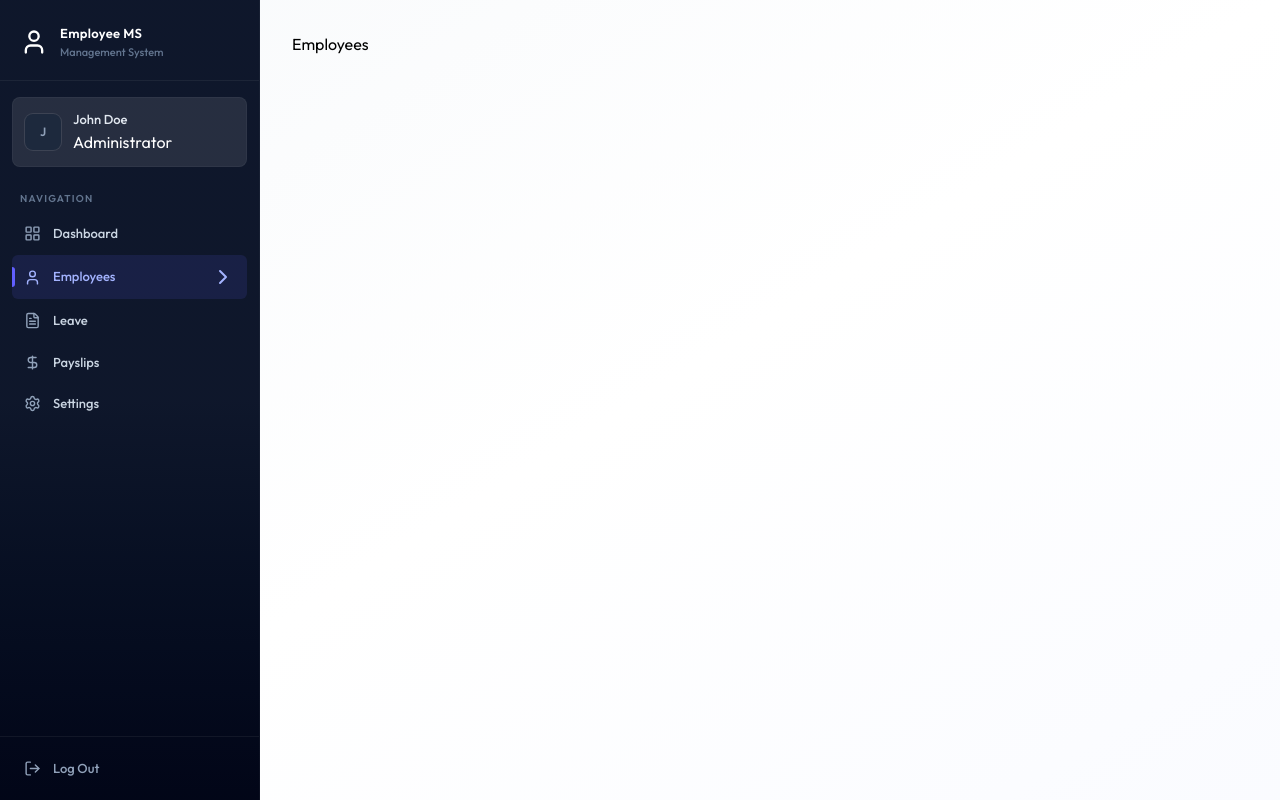
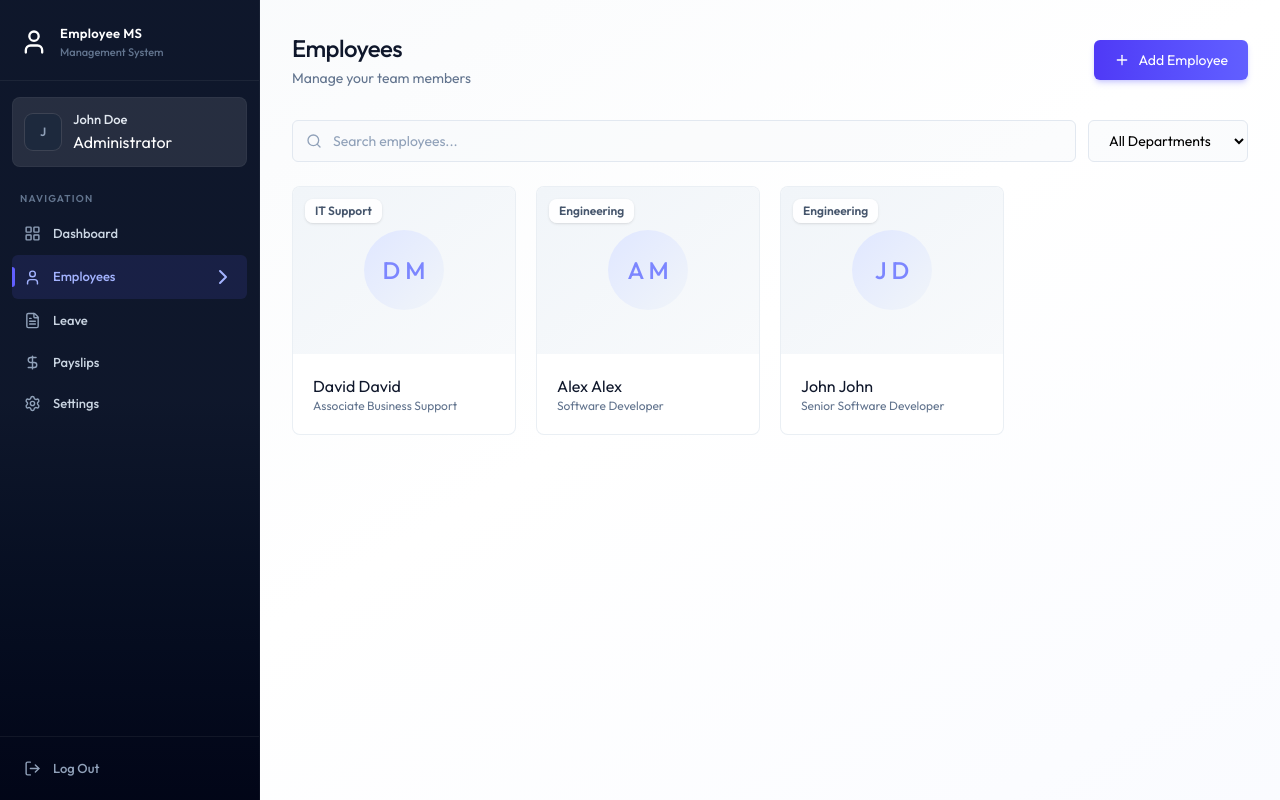
Before and after one commit to Moeen999/fs-ems, a React (Vite) app in the folder client/: page /employees in a window 1280 px wide. Built offline with nearby package versions, Linux system fonts and the light colour scheme.

Commit message:
feat: added EmployeeCard component and implemented employee management features in Employees page.

```diff
--- /dev/null
+++ b/client/src/components/EmployeeCard.jsx
@@ -0,0 +1,57 @@
+import { PencilIcon, TrashIcon } from "lucide-react";
+
+const EmployeeCard = ({ employee, onDelete, onEdit }) => {
+  const handleDelete = () => {
+    if (!confirm("Are you sure you want to delete this employee?")) return;
+  };
+  return (
+    <div className="group relative card card-hover overflow-hidden">
+      <div className="relative aspect-4/3 w-full overflow-hidden bg-linear-to-br from-slate-100 to-slate-50">
+        <div className="w-auto h-full flex items-center justify-center">
+          <div className="w-20 h-20 rounded-full bg-linear-to-br from-indigo-100 to-slate-100 flex  items-center justify-center">
+            <span className="text-2xl font-medium text-indigo-400">
+              {employee.firstName[0]} {employee.lastName[0]}
+            </span>
+          </div>
+        </div>
+      </div>
+
+      <div className="absolute top-3 left-3 flex gap-2">
+        <span className="bg-white/90 backdrop-blur-sm px-2.5 py-1 text-xs font-semibold text-slate-600 rounded-lg shadow-sm">
+          {employee.department}
+        </span>
+        {employee.isDeleted && (
+          <span className="bg-red-500/60 font-medium text-white px-2.5 py-1 text-xs rounded">
+            Deleted
+          </span>
+        )}
+      </div>
+
+      {!employee.isDeleted && (
+        <div className="absolute inset-0 bg-linear-to-t from-indigo-700/20 via-transparent to-transparent opacity-0 group-hover:opacity-100 transition-opacity flex items-end justify-center pb-6 gap-3">
+          <button
+            onClick={() => onEdit(employee)}
+            className="p-2.5 bg-white/90 backdrop-blur-sm text-slate-700 hover:text-indigo-600 rounded-xl shadow-lg transition-all hover:scale-105"
+          >
+            <PencilIcon className="w-4 h-4 " />
+          </button>
+          <button
+            onClick={handleDelete}
+            className="p-2.5 bg-white/90 backdrop-blur-sm text-slate-700 hover:text-rose-600 rounded-2xl shadow-lg transition-all hover:scale-105 disabled:opacity-50"
+          >
+            <TrashIcon className="w-4 h-4" />
+          </button>
+        </div>
+      )}
+
+      <div className="p-5">
+        <h3 className="text-slate-900">
+          {employee.firstName} {employee.firstName}
+        </h3>
+        <p className="text-xs text-slate-500">{employee.position}</p>
+      </div>
+    </div>
+  );
+};
+
+export default EmployeeCard;
--- a/client/src/pages/Employees.jsx
+++ b/client/src/pages/Employees.jsx
@@ -1,10 +1,101 @@
+import { DEPARTMENTS, dummyEmployeeData } from "../assets/assets";
+import { useCallback, useEffect, useState } from "react";
+import { Plus, Search } from "lucide-react";
+import EmployeeCard from "../components/EmployeeCard";
 
 const Employees = () => {
+  const [employees, setEmployees] = useState([]);
+  const [loading, setLoading] = useState(true);
+  const [search, setSearch] = useState("");
+  const [selectedDept, setSelectedDept] = useState("");
+  const [editEmployee, setEditEmployee] = useState(null);
+  const [showCreateModal, setShowCreateModal] = useState(false);
+
+  const fetchEmployees = useCallback(async () => {
+    setLoading(true);
+    setEmployees(
+      dummyEmployeeData.filter((emp) =>
+        selectedDept ? emp.department === selectedDept : emp,
+      ),
+    );
+    setTimeout(() => {
+      setLoading(false);
+    }, 1000);
+  });
+
+  useEffect(() => {
+    fetchEmployees();
+  }, []);
+
+  const filtered = employees.filter((emp) =>
+    `${emp.firstName} ${emp.lastName} ${emp.position}`
+      .toLowerCase()
+      .includes(search.toLowerCase()),
+  );
+
   return (
-    <div>
-      Employees
+    <div className="animate-fade-in">
+      {/* header */}
+      <div className="flex flex-col sm:flex-row justify-between items-start sm:items-center gap-4 mb-8">
+        <div>
+          <h1 className="page-title">Employees</h1>
+          <p className="page-subtitle">Manage your team members</p>
+        </div>
+        <button className="btn-primary flex items-center gap-2 w-full sm:w-auto justify-center">
+          <Plus size={16} /> Add Employee
+        </button>
+      </div>
+
+      {/* seacrh bar */}
+      <div className="flex flex-col sm:flex-row gap-3 mb-6">
+        <div className="relative flex-1">
+          <Search className="absolute left-3.5 top-1/2 transform -translate-y-1/2 text-slate-400 w-4 h-4" />
+          <input
+            type="text"
+            placeholder="Search employees..."
+            className="w-full pl-10!"
+            onChange={(e) => setSearch(e.target.value)}
+          />
+        </div>
+        <select
+          value={selectedDept}
+          onChange={(e) => setSelectedDept(e.target.value)}
+          className="max-w-40"
+        >
+          <option value="">All Departments</option>
+          {DEPARTMENTS.map((dept) => (
+            <option key={dept} value={dept}>
+              {dept}
+            </option>
+          ))}
+        </select>
+      </div>
+
+      {/* employee cards*/}
+
+      {loading ? (
+        <div className="flex justify-center p-12">
+          <div className="animate-spin h-8 w-8 border-2 border-indigo-600 border-t-transparent rounded-full" />
+        </div>
+      ) : (
+        <div className="grid grid-cols-1 sm:grid-cols-2 lg:grid-cols-3 xl:grid-cols-4 gap-4 sm:gap-5">
+          {filtered.length === 0 ? (
+            <p className="col-span-full text-center py-16 text-slate-400 bg-white rounded-2xl border border-dashed border-slate-200">
+              No employees found
+            </p>
+          ) : (
+            filtered.map((emp) => (
+              <EmployeeCard
+                employee={emp}
+                onDelete={fetchEmployees}
+                onEdit={(e) => setEditEmployee(e)}
+              />
+            ))
+          )}
+        </div>
+      )}
     </div>
-  )
-}
+  );
+};
 
-export default Employees
+export default Employees;
```
